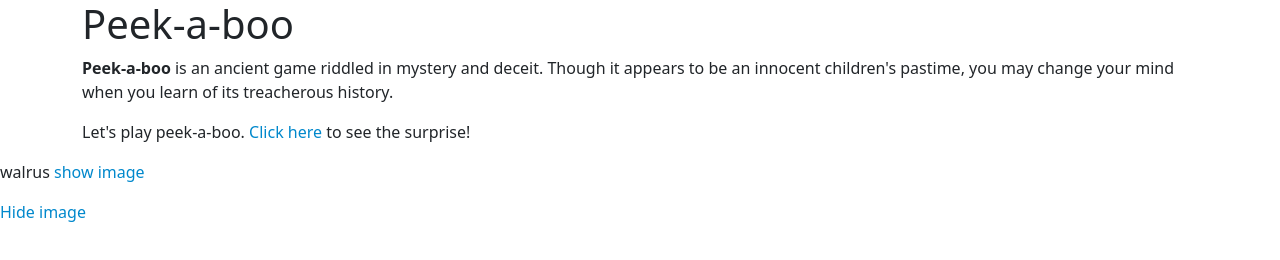
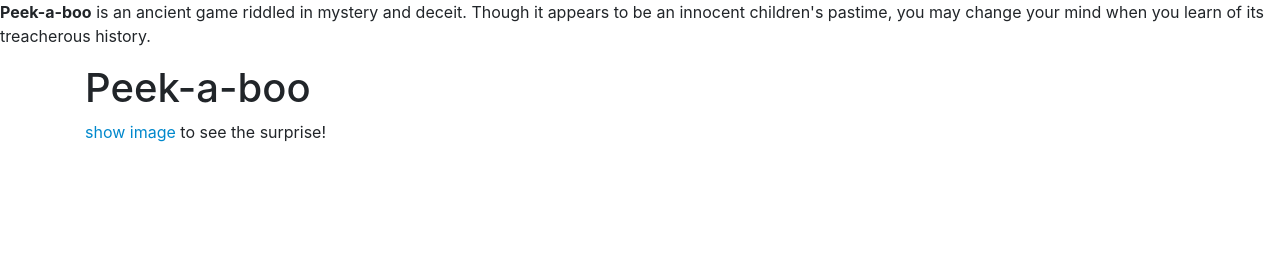
Before and after one commit to bradennelson123/jquery, a plain HTML site: page index.html in a window 1280 px wide. Drawn offline with nearby package versions, Linux system fonts and the light colour scheme; files that its build step writes are made by us from their sources.

Commit message:
walrus example add

```diff
--- a/css/styles.css
+++ b/css/styles.css
@@ -1,7 +1,6 @@
 #walrus-showing {
   display: none;
 }
-
 .clickable {
   cursor: pointer;
   color: #0088cc;
--- a/index.html
+++ b/index.html
@@ -1,28 +1,26 @@
 <!DOCTYPE html>
 <html lang="en-US">
 <head>
-  <link href="css/bootstrap.css" rel="stylesheet" type="text/css">
+  <link href="cs\s/bootstrap.css" rel="stylesheet" type="text/css">
   <link href="css/styles.css" rel="stylesheet" type="text/css">
   <script src="js/jquery-3.6.0.js"></script>
   <script src="js/scripts.js"></script>
   <title>Peek-a-boo</title>
+  <p><strong>Peek-a-boo</strong> is an ancient game riddled in mystery and deceit. Though it appears to be an innocent children's pastime, you may change your mind when you learn of its treacherous history.</p>
+
 </head>
-<body>
 <body>
   <div class="container">
     <h1>Peek-a-boo</h1>
-        <p><strong>Peek-a-boo</strong> is an ancient game riddled in mystery and deceit. Though it appears to be an innocent children's pastime, you may change your mind when you learn of its treacherous history.</p>
 
     <div id="walrus-hidden">
-        <p>Let's play peek-a-boo. <span class="clickable">Click here</span> to see the surprise!</p>
+      <p><span class="clickable"> show image</span> to see the surprise!</p>
     </div>
 
     <div id="walrus-showing">
-        <p>What a cute walrus! <span class="clickable">Click here</span> to hide her again.</p>
+      <p>What a cute walrus! Click here to hide her again.</p>
       <img src="img/walrus.jpg">
     </div>
   </div>
-  <p> walrus  <span class="clickable">show image</span>
-  </p>
-  <p> <span class="clickable"> Hide image</span>
 </body>
+</html>
--- a/js/scripts.js
+++ b/js/scripts.js
@@ -11,3 +11,10 @@ jQuery(document).ready(function() {
     alert("This is an image.");
   });
 });
+
+$(document).ready(function() {
+  $(".clickable").click(function(){
+  $("#walrus-showing").toggle();
+    $("#walrus-hidden").toggle();
+  });
+});
```
Lines whose indentation alone changed are shown as unchanged.
